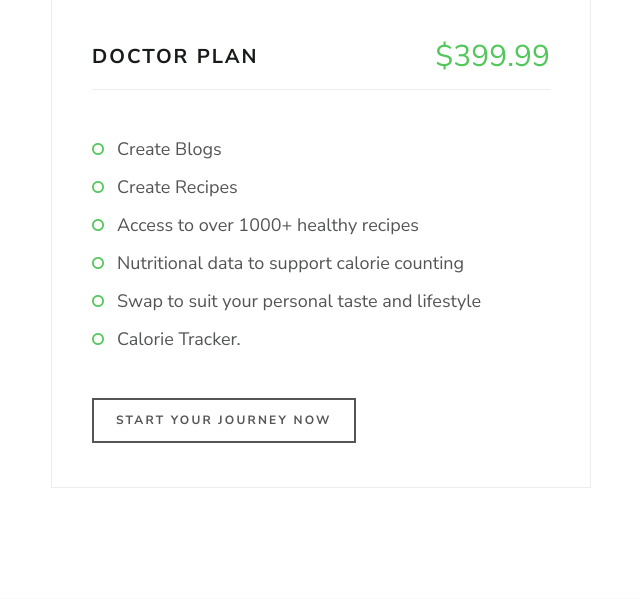
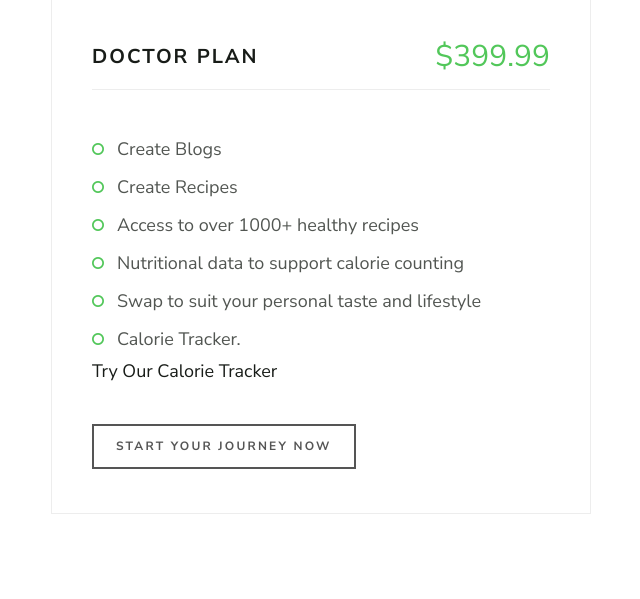
Before and after one commit to thisisazeez/health, a Django app: page / in a window 1280 px wide. Shown: the part 2073-2672 px from the top of the page, without its empty margins (34-674 px from the left). Run offline with Django 3.2, Linux system fonts and the light colour scheme; a user stored in the database is signed in; data comes from the database, SQL or seed files in the repository; some libraries are stand-ins or nearby versions.

Commit message:
Closed till

```diff
--- a/templates/index.html
+++ b/templates/index.html
@@ -166,6 +166,7 @@
                             <li>Nutritional data to support calorie counting</li>
                             <li>Swap to suit your personal taste and lifestyle</li>
                             <li>Calorie Tracker. </li>
+                            <a href="http://127.0.0.1:6699">Try Our Calorie Tracker</a>
                         </ul>
                         <a href="{% url 'plan' %}" class="btn btn-default" style="word-wrap: break-word;">Start Your Journey
                             Now</a>
```
